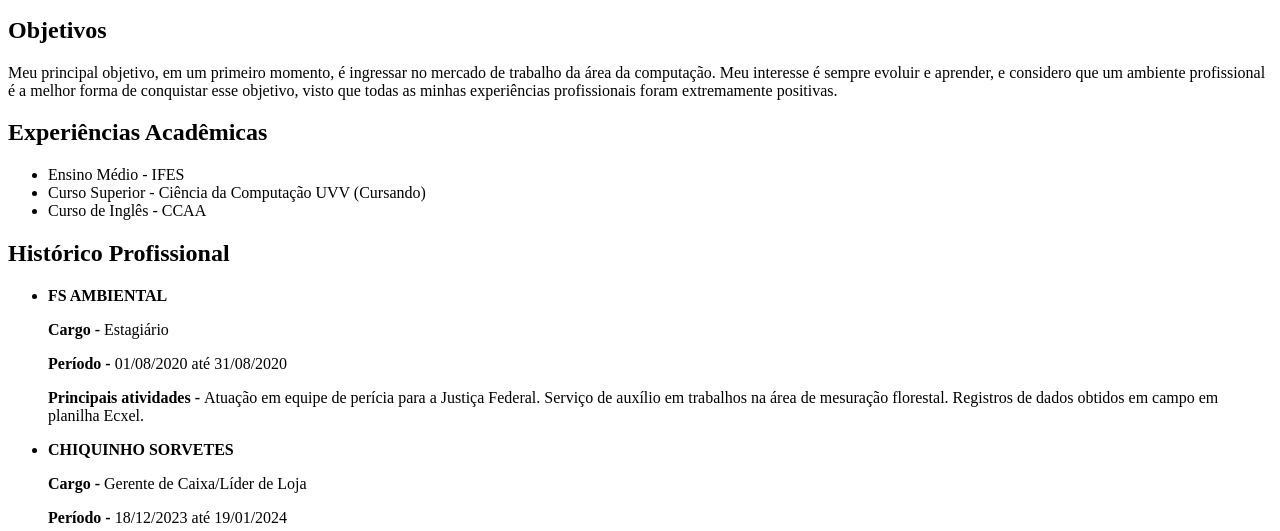
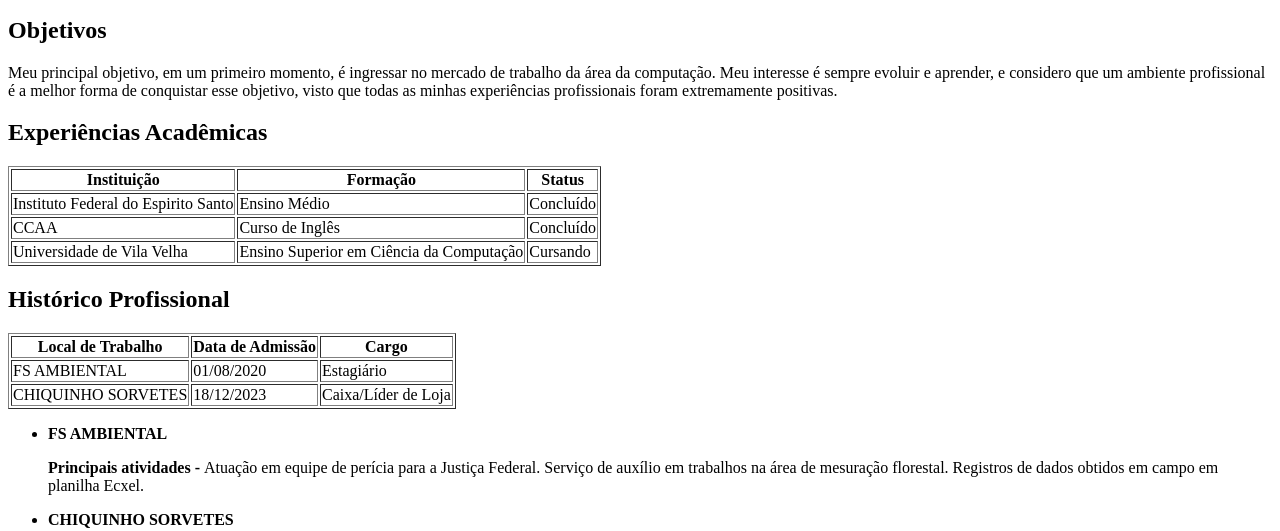
Before and after one commit to CiceroCS/meucurriculo, a plain HTML site: page curriculo1/index.html in a window 1280 px wide. Shown: the part 449-980 px from the top of the page. Drawn offline with Linux system fonts and the light colour scheme.

Commit message:
adicionei as tabelas

```diff
--- a/curriculo1/index.html
+++ b/curriculo1/index.html
@@ -15,21 +15,61 @@
     <h2>Objetivos</h2>
     <p>Meu principal objetivo, em um primeiro momento, é ingressar no mercado de trabalho da área da computação. Meu interesse é sempre evoluir e aprender, e considero que um ambiente profissional é a melhor forma de conquistar esse objetivo, visto que todas as minhas experiências profissionais foram extremamente positivas.</p>
     <h2>Experiências Acadêmicas</h2>
-    <ul>
-        <li>Ensino Médio - IFES</li>
-        <li>Curso Superior - Ciência da Computação UVV (Cursando)</li>
-        <li>Curso de Inglês - CCAA</li>
 
-    </ul>
+     <table border="1">
+         <thead>
+             <th>Instituição</th>
+                <th> Formação</th>
+                <th>Status</th>
+            </thead>
+            <tbody>
+                <tr>
+                    <td>Instituto Federal do Espirito Santo</td>
+                    <td>Ensino Médio</td>
+                    <td>Concluído</td>
+                </tr>
+                <tr>
+                    <td>CCAA</td>
+                    <td>Curso de Inglês</td>
+                    <td>Concluído</td>
+                </tr>
+                <tr>
+                    <td>Universidade de Vila Velha</td>
+                    <td>Ensino Superior em Ciência da Computação</td>
+                    <td>Cursando</td>
+                </tr>
+            </tbody>
+
+        </table>
+
+
     <h2>Histórico Profissional</h2>
+    <table border="1">
+        <thead>
+            <th>Local de Trabalho</th>
+            <th> Data de Admissão</th>
+            <th>Cargo</th>
+        </thead>
+        <tbody>
+            <tr>
+                <td>FS AMBIENTAL</td>
+                <td>01/08/2020</td>
+                <td>Estagiário</td>
+            </tr>
+            <tr>
+                <td>CHIQUINHO SORVETES</td>
+                <td>18/12/2023</td>
+                <td>Caixa/Líder de Loja</td>
+            </tr>
+        </tbody>
+
+    </table>
     <ul>
         <li><strong>FS AMBIENTAL</strong></li>
-        <P><strong>Cargo - </strong>Estagiário</P>
-        <P><strong>Período -</strong> 01/08/2020 até 31/08/2020</P>
+
         <p><strong>Principais atividades - </strong>Atuação em equipe de perícia para a Justiça Federal. Serviço de auxílio em trabalhos na área de mesuração florestal. Registros de dados obtidos em campo em planilha Ecxel.</p>
         <li><strong>CHIQUINHO SORVETES</strong></li>
-        <P><strong>Cargo - </strong>Gerente de Caixa/Líder de Loja</P>
-        <P><strong>Período -</strong> 18/12/2023 até 19/01/2024</P>
+
         <p><strong>Principais atividades - </strong>Abertura e fechamento de caixa. Saques, depósitos e outras pendências financeiras. Administração dos recursos do armazem da loja. Cuidados com segurança, limpeza e manutenção do funcionamento geral da loja. Atendimento ao cliente em caixa.</p>
 
     </ul>
```
